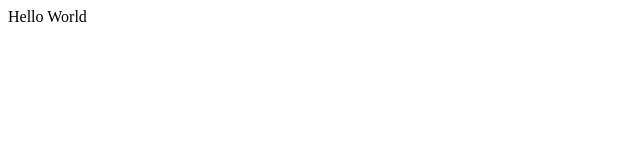
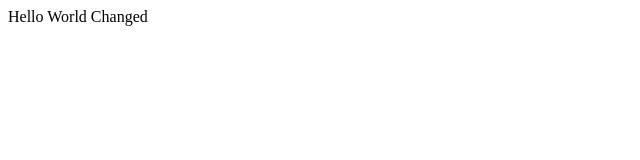
Before and after one commit to binoyzone/TestGit, a plain HTML site: page index.html in a window 1280 px wide. Shown: the full height of the page, 0-640 px from the left. Drawn offline with Linux system fonts and the light colour scheme.

Commit message:
changed index.html

```diff
--- a/index.html
+++ b/index.html
@@ -4,5 +4,5 @@
 <meta http-equiv="Content-Type" content="text/html; charset=utf-8" />
 <title>Demo Website</title>
 </head>
-<body>Hello World</body>
+<body>Hello World Changed</body>
 </html>
```
